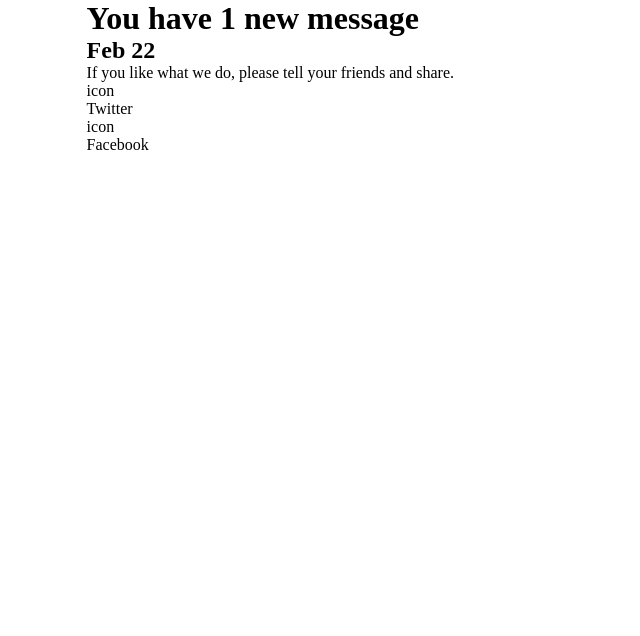
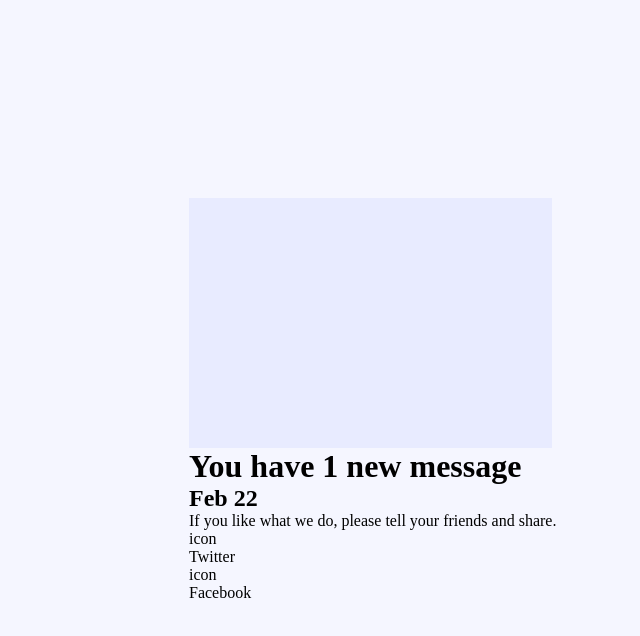
Before and after one commit to RubyMary18/Message-Notification, a plain HTML site: page index.html in a window 1280 px wide. Shown: the whole page, without its empty margins (3-643 px from the left). Drawn offline with Linux system fonts and the light colour scheme.

Commit message:
container style

```diff
--- a/assets/css/style.css
+++ b/assets/css/style.css
@@ -13,11 +13,11 @@ a {
 }
 
 /*for wrapper*/
-.wrapper {
+/* .wrapper {
   max-width: 1350px;
   width: 86%;
   margin: 0 auto;
-}
+} */
 
 /*=================================
   Header styling starts here
@@ -30,6 +30,29 @@ a {
 /*=================================
   main styling starts here
 =================================*/
+
+body {
+  background-color: #f5f6ff;
+}
+
+main {
+  width: 100%;
+  height: 100vh;
+}
+
+main .wrapper {
+  top: 50%;
+  left: 50%;
+  position: relative;
+  transform: translate(-50%, -50%);
+  width: 70%;
+}
+
+.purple-container {
+  background-color: #e8ebff;
+  width: 40.5%;
+  height: 250px;
+}
 
 /*=================================
   main styling ends here
```
